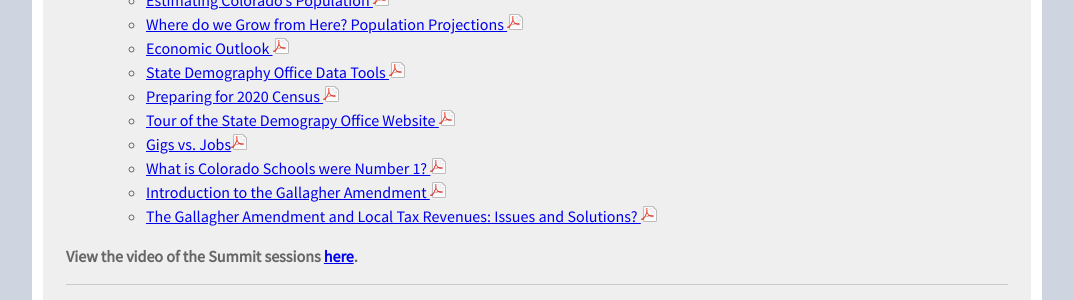
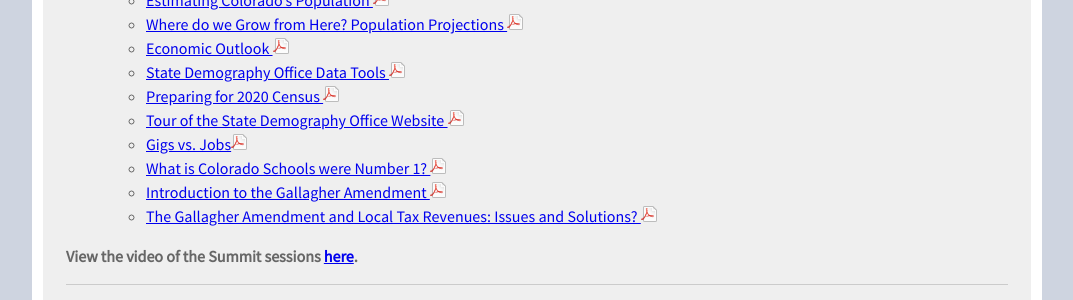
Before and after one commit to TBleess/Website_New, a Jekyll site: the page built from pages/9_Not_in_Menu/publications-and-presentations.md, in a window 1280 px wide and 900 px high, scrolled down 1628 px. Shown: the part 150-450 px from the top of the window, without its empty margins (103-1176 px from the left). Built offline with Jekyll 4.4.1, drawn with Linux system fonts in a browser that asks for light colours.

Commit message:
Demography

```diff
--- a/pages/9_Not_in_Menu/publications-and-presentations.md
+++ b/pages/9_Not_in_Menu/publications-and-presentations.md
@@ -87,7 +87,7 @@
   - [Economic Outlook ![pdf](/images/page_white_acrobat.png 'download pdf file')](https://drive.google.com/uc?export=download&id=1rBhtW_I-L7ZonghR0jNUG4egYkSm22rg)
   - [State Demography Office Data Tools ![pdf](/images/page_white_acrobat.png 'download pdf file')](https://drive.google.com/uc?export=download&id=1vXkuN6Wq5H4iNd1jjuiVRvdxvopHKmLi)
   - [Preparing for 2020 Census ![pdf](/images/page_white_acrobat.png 'download pdf file')](https://drive.google.com/uc?export=download&id=1T2QAzoY-3JnkPe2g5QNg1gX3y2-7EYdI)
-  - [Tour of the State Demograpy Office Website ![pdf](/images/page_white_acrobat.png 'download pdf file')](https://drive.google.com/uc?export=download&id=1uBIqjFalnRC15wPLWl3IBwjblcfPbJTz)
+  - [Tour of the State Demography Office Website ![pdf](/images/page_white_acrobat.png 'download pdf file')](https://drive.google.com/uc?export=download&id=1uBIqjFalnRC15wPLWl3IBwjblcfPbJTz)
   - [Gigs vs. Jobs![pdf](/images/page_white_acrobat.png 'download pdf file')](https://drive.google.com/uc?export=download&id=1uXcksCF8eZ3p1GF5P1JVUTzNG3sl1BJc)
   - [What is Colorado Schools were Number 1? ![pdf](/images/page_white_acrobat.png 'download pdf file')](https://drive.google.com/uc?export=download&id=16M3eRItvykPfK8-fqMkANrQxNr3_EiuK)
   - [Introduction to the Gallagher Amendment ![pdf](/images/page_white_acrobat.png 'download pdf file')](https://drive.google.com/uc?export=download&id=1_wcUwvL7Jx87VWExwR7VMn4l9pY723lq)
```
